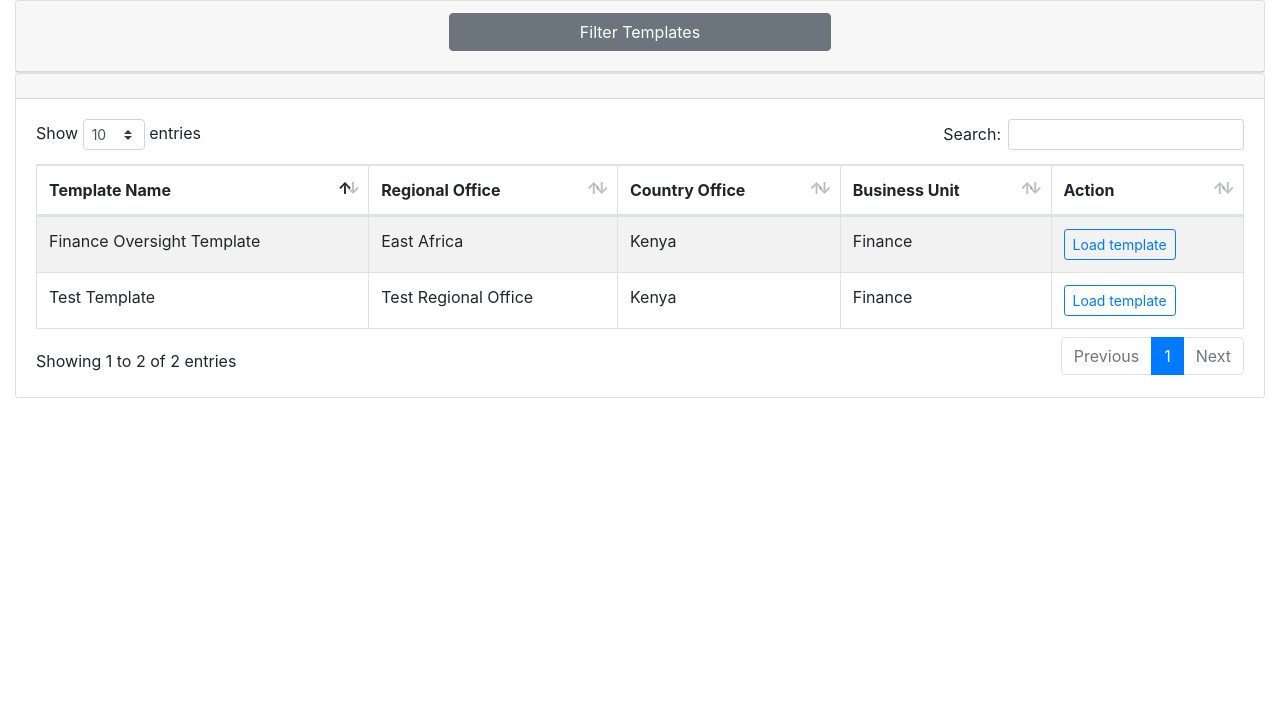
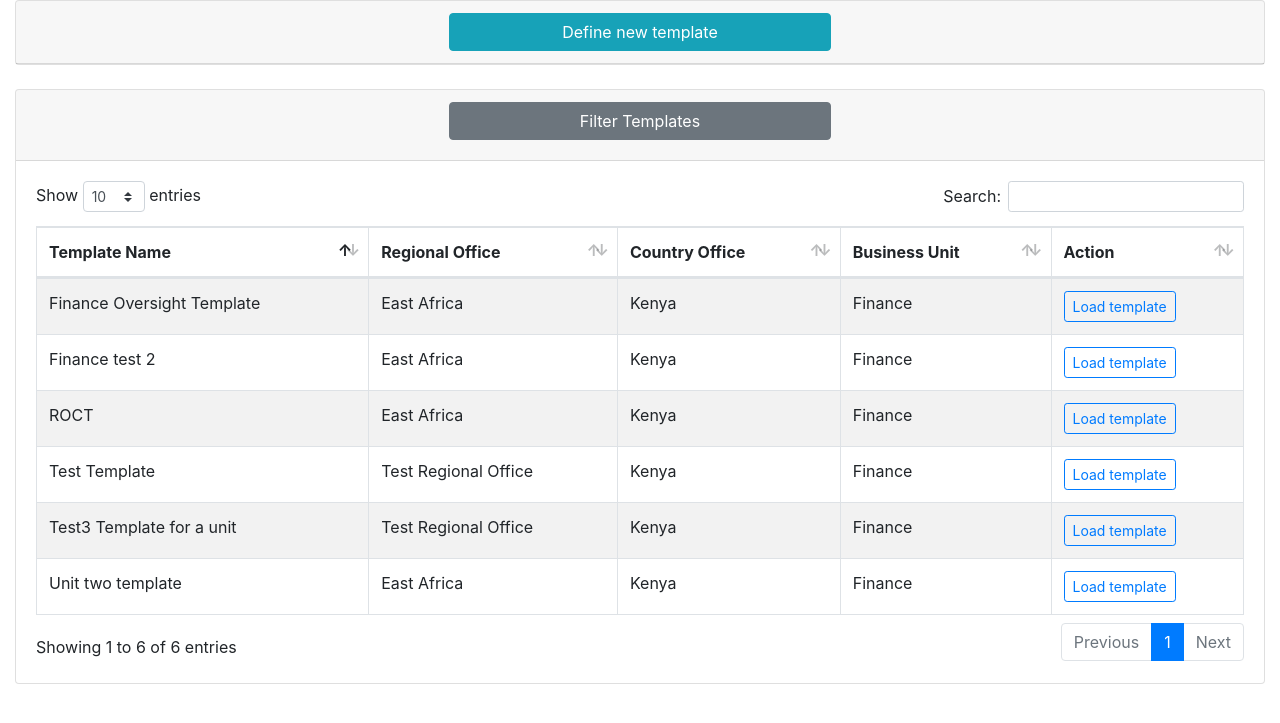
Before and after one commit to Victornguli/ROCT, a Django app: page / in a window 1280 px wide. Shown: the part 56-779 px from the top of the page. Run offline with Django 3.2, Linux system fonts and the light colour scheme; data comes from the database, SQL or seed files in the repository; some libraries are stand-ins or nearby versions.

Commit message:
Add Edit Template

```diff
--- a/ROCT/urls.py
+++ b/ROCT/urls.py
@@ -15,11 +15,13 @@ Including another URLconf
 """
 from django.contrib import admin
 from django.urls import path
-from core.views import filterTemplates, loadTemplate
+from core.views import filterTemplates, loadTemplate, editTemplate, defineTemplate
 
 urlpatterns = [
     path('admin/', admin.site.urls),
     path('', filterTemplates ,name="filter_templates"),
     path('load/<int:template_id>', loadTemplate ,name="load_template"),
     path('start', loadTemplate ,name="start"),
+    path('define', defineTemplate ,name="define"),
+    path('edit/<int:template_id>', editTemplate ,name="edit_template"),
 ]
--- a/core/filters.py
+++ b/core/filters.py
@@ -3,11 +3,11 @@ from .models import RO, CO, BU, Template
 import django_filters
 
 class TemplateFilter(django_filters.FilterSet):
-    name = django_filters.CharFilter(lookup_expr = "contains")
+    template_name = django_filters.CharFilter()
     regional_office = django_filters.ModelChoiceFilter(queryset=RO.objects.all(), widget=forms.Select)
     country_office = django_filters.ModelChoiceFilter(queryset=CO.objects.all(), widget=forms.Select)
     business_unit = django_filters.ModelChoiceFilter(queryset=BU.objects.all(), widget=forms.Select)
 
     class Meta:
         model = Template
-        fields = ["name",'regional_office', 'country_office', 'business_unit']
+        fields = ["template_name",'regional_office', 'country_office', 'business_unit']
--- a/core/forms.py
+++ b/core/forms.py
@@ -11,3 +11,14 @@ class AddAreaForm(forms.Form):
     # class Meta:
     #     model = Area
     #     fields = ["risk"]
+
+
+class AddSectionForm(forms.Form):
+    section_name = forms.CharField(max_length=100, required=True, widget=forms.TextInput(attrs={'placeholder':'Section Name'}), help_text="Type in the name of the section")
+
+
+class AddTemplateForm(forms.Form):
+    regional_office = forms.ModelChoiceField(queryset=RO.objects.all(), widget=forms.Select)
+    country_office = forms.ModelChoiceField(queryset=CO.objects.all(), widget=forms.Select)
+    business_unit = forms.ModelChoiceField(queryset=BU.objects.all(), widget=forms.Select)
+    template_name = forms.CharField(max_length=200, required=True)
--- a/core/models.py
+++ b/core/models.py
@@ -2,44 +2,44 @@ from django.db import models
 
 # Create your models here.
 class RO(models.Model):
-    name = models.CharField(max_length=100, verbose_name="Regional office name")
+    ro_name = models.CharField(max_length=100, verbose_name="Regional office name")
 
     class Meta:
         verbose_name = "Regional Office"
 
     def __str__(self):
-        return self.name
+        return self.ro_name
 
 
 class CO(models.Model):
-    name = models.CharField(max_length=100, verbose_name="Country Office Name")
+    co_name = models.CharField(max_length=100, verbose_name="Country Office Name")
 
     class Meta:
         verbose_name = "Country Office"
         verbose_name_plural = "Country Offices"
 
     def __str__(self):
-        return self.name
+        return self.co_name
 
 
 class BU(models.Model):
-    name = models.CharField(max_length=100, verbose_name="Unit name")
+    bu_name = models.CharField(max_length=100, verbose_name="Unit name")
 
     class Meta:
         verbose_name = "Business Unit"
 
     def __str__(self):
-        return self.name
+        return self.bu_name
 
 
 class Section(models.Model):
-    name = models.CharField(max_length=100, verbose_name="Section name")
+    section_name = models.CharField(max_length=100, verbose_name="Section name")
     template = models.ManyToManyField("Template", verbose_name="template")
     class Meta:
         verbose_name = "Section"
 
     def __str__(self):
-        return self.name
+        return self.section_name
 
 
 class Area(models.Model):
@@ -66,7 +66,7 @@ class Area(models.Model):
 
 
 class Template(models.Model):
-    name = models.CharField(max_length=100, verbose_name="Template Name")
+    template_name = models.CharField(max_length=100, verbose_name="Template Name")
     regional_office = models.ForeignKey("RO", verbose_name="Regional Office", on_delete=models.CASCADE)
     country_office = models.ForeignKey("CO", verbose_name="Country Office", on_delete=models.CASCADE)
     business_unit = models.ForeignKey("BU", verbose_name="Business Unit", on_delete=models.CASCADE)
@@ -75,7 +75,7 @@ class Template(models.Model):
         verbose_name = "Template"
 
     def __str__(self):
-        return self.name
+        return self.template_name
 
 # class OversightMission(models.Model):
 #     name = models.CharField(max_length=100, verbose_name="Mission Name")
--- a/core/templates/core/index.html
+++ b/core/templates/core/index.html
@@ -15,20 +15,54 @@ Filter Templates
             <div class="row">
                 <div class="col-md-4"></div>
                 <div class="col-md-4">
+                    <button class="btn btn-info w-100" data-toggle="collapse" data-target="#addForm">Define new template</button>
+                </div>
+                <div class="col-md-4"></div>
+                <hr>
+            </div>
+        </div>
+
+        <form action="{% url "define" %}" method="POST" id="addForm" class="collapse text-left p-3">
+            {% csrf_token %}
+            <div class="row">
+                <div class="col-md-4 form-group">
+                    {{ form.regional_office.label_tag }}
+                    {% render_field form.regional_office class="form-control" %}
+                </div>
+                <div class="col-md-4 form-group">
+                    {{ form.country_office.label_tag }}
+                    {% render_field form.country_office class="form-control" %}
+                </div>
+                <div class="col-md-4 form-group">
+                    {{ form.business_unit.label_tag }}
+                    {% render_field form.business_unit class="form-control" %}
+                </div>
+                <div class="col-md-4 form-group">
+                    {{ form.template_name.label_tag }}
+                    {% render_field form.template_name class="form-control" %}
+                </div>
+            </div>
+            <button class="btn btn-outline-primary btn-block" type="submit">Submit</button>
+        </form>
+    </div>
+
+    <div class="card mt-4">
+        <div class="card-header">
+            <div class="row">
+                <div class="col-md-4"></div>
+                <div class="col-md-4">
                     <a class="card-link" style="color: black" data-toggle="collapse" href="#collapseOne">
                         <h4 style="margin-top: 0" class="btn btn-block btn-secondary">Filter Templates</h4>
                     </a>
                 </div>
                 <div class="col-md-4"></div>
             </div>
-                      </div>
-
             <form method="get">
                 <div class="bg-light p-3 collapse hide" id="collapseOne">
                     <div class="row">
                         <div class="form-group col-sm-4 col-md-3">
-                                    {{ templates.form.name.label_tag }}
-                                    {% render_field templates.form.name class="form-control" %}
+                            {{ templates.form.template_name.label_tag }}
+                            {% render_field templates.form.template_name class="form-control" %}
                         </div>
                         <div class="form-group col-sm-4 col-md-3">
                             {{ templates.form.regional_office.label_tag }}
@@ -52,9 +86,6 @@ Filter Templates
                 </div>
             </form>
         </div>
-
-            <div class="card">
-                <div class="card-header"></div>
         <div class="card-body">
             <table id="template" class="table table-striped table-bordered">
                 <thead>
@@ -69,12 +100,13 @@ Filter Templates
                 <tbody>
                     {% for template in templates.qs %}
                     <tr>
-                                <td>{{ template.name }}</td>
+                        <td>{{ template.template_name }}</td>
                         <td>{{ template.regional_office }}</td>
                         <td>{{ template.country_office }}</td>
                         <td>{{ template.business_unit }}</td>
                         <td>
-                                    <a href="{% url "load_template" template.id %}"><button class="btn btn-outline-primary btn-sm">Load template</button>
+                            <a href="{% url "load_template" template.id %}"><button
+                                    class="btn btn-outline-primary btn-sm">Load template</button>
                             </a>
                         </td>
                     </tr>
--- a/core/views.py
+++ b/core/views.py
@@ -1,15 +1,18 @@
-from django.shortcuts import render
+from django.shortcuts import render, redirect
 
-from .models import Template, Area, Section
+from .models import Template, Area, Section, RO, CO, BU
 from .filters import TemplateFilter
-from .forms import AddAreaForm
+from .forms import AddAreaForm, AddSectionForm, AddTemplateForm
 # Create your views here.
 
 def filterTemplates(request):
     templates = Template.objects.all()
     template_filter = TemplateFilter(request.GET, queryset=templates)
+    form = AddTemplateForm
+
     context = {
         "templates":template_filter,
+        "form":form,
     }
     return render(request, "core/index.html", context)
 
@@ -18,7 +21,7 @@ def loadTemplate(request, template_id):
     template = Template.objects.get(pk=template_id)
     sections = Section.objects.filter(template__id=template_id)
     areas = Area.objects.filter(template__id=template_id)
-    form = AddAreaForm
+    form = AddTemplateForm()
     context = {
         "template":template,
         "sections":sections,
@@ -26,8 +29,62 @@ def loadTemplate(request, template_id):
         "form":form,
     }
 
+    return render(request, "core/load.html", context)
 
-    for area in areas:
-        print (area)
 
-    return render(request, "core/load.html", context)
+def defineTemplate(request):
+    form = AddTemplateForm
+    if request.method == "POST":
+        form = AddTemplateForm(request.POST)
+        # print(form.errors)
+        if form.is_valid():
+            regional_office = RO.objects.get(ro_name = form.cleaned_data.get("regional_office"))
+            country_office = CO.objects.get(co_name = form.cleaned_data.get("country_office"))
+            business_unit = BU.objects.get(bu_name = form.cleaned_data.get("business_unit"))
+            template_name = form.cleaned_data.get("template_name")
+
+            #Create new Template
+            template = Template.objects.create(template_name=template_name, regional_office =regional_office, country_office=country_office, business_unit = business_unit)
+            # print (regional_office, country_office, business_unit, template_name)
+            return redirect("edit_template", template_id = template.id)
+
+        else:
+            return redirect("filter_templates")
+    return redirect("filter_templates")
+
+
+def editTemplate(request, template_id):
+    section_form = AddSectionForm
+    area_form = AddAreaForm
+    template = Template.objects.get(pk=template_id)
+    sections = Section.objects.filter(template__id = template_id)
+    areas = Area.objects.filter(template__id = template_id)
+    context = {
+        "section_form":section_form,
+        "area_form":area_form,
+        "template":template,
+        "sections":sections,
+        "areas":areas,
+    }
+
+    print (context)
+    if request.method == "POST":
+        section_form = AddSectionForm(request.POST)
+        area_form = AddAreaForm(request.POST)
+
+        #Handle Add Sections
+        if section_form.is_valid():
+            section_name = section_form.cleaned_data.get("section_name")
+            section = Section.objects.create(section_name = section_name)
+            section.template.add(template) #many to many rel-ship
+
+            return redirect("edit_template", template_id=template.id)
+        else:
+            section_form = AddSectionForm
+            return redirect("edit_template", template_id=template.id)
+
+        #Handle Add Areas...
+        # if area_form.is_valid():
+        #     area_name = area_form.cleaned_data.get("area_name")
+    else:
+        return render(request, "core/edit_template.html", context)
```
Also changed, not shown: core/templates/core/edit_template.html (added, +134 -0 lines), core/migrations/0013_auto_20190730_0834.py (added), db.sqlite3, 1 other file. Lines whose indentation alone changed are shown as unchanged.
